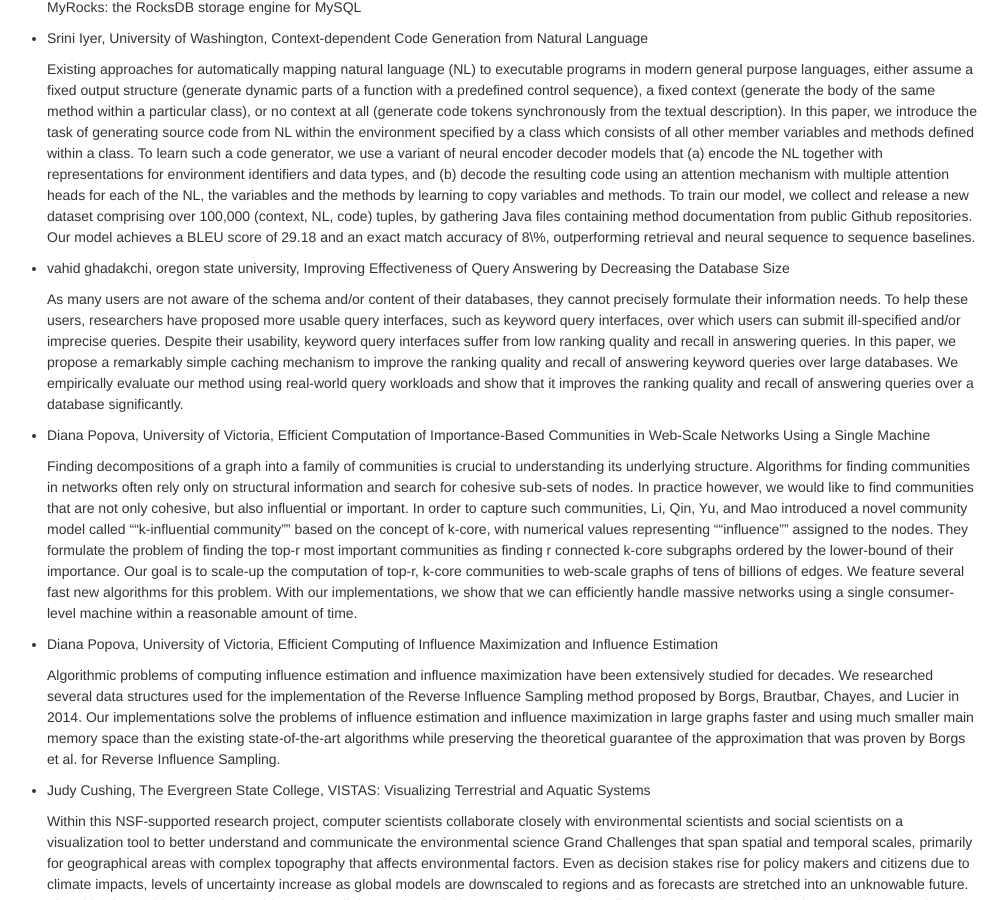
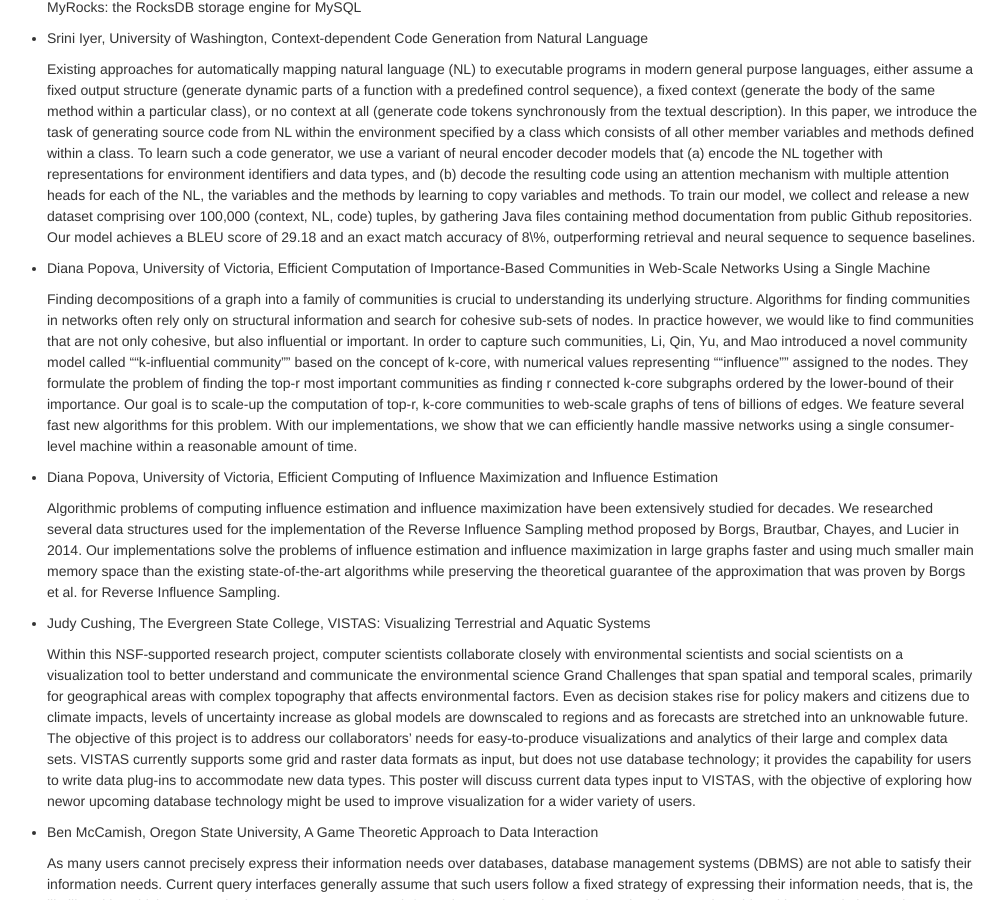
Before and after one commit to uwdb/website, a Jekyll site: the page built from events/database_day/2018/posters.markdown, in a window 1280 px wide and 900 px high, scrolled down 4749 px. Shown: the whole window, without its empty margins (148-1156 px from the left). Built offline with Jekyll 4.4.1, drawn with Linux system fonts in a browser that asks for light colours; nearby versions of some CDN libraries.

Commit message:
updated posters

```diff
--- a/events/database_day/2018/posters.markdown
+++ b/events/database_day/2018/posters.markdown
@@ -146,10 +146,6 @@
 
     Existing approaches for automatically mapping natural language (NL) to executable programs in modern general purpose languages, either assume a fixed output structure (generate dynamic parts of a function with a predefined control sequence), a fixed context (generate the body of the same method within a particular class),  or no context at all (generate code tokens synchronously from the textual description). In this paper, we introduce the task of generating source code from NL within the environment specified by a class which consists of all other member variables and methods defined within a class. To learn such a code generator, we use a variant of neural encoder decoder models that (a) encode the NL together with representations for environment identifiers and data types, and (b) decode the resulting code using an attention mechanism with multiple attention heads for each of the NL, the variables and the methods by learning to copy variables and methods. To train our model, we collect and release a new dataset comprising over 100,000 (context, NL, code) tuples, by gathering Java files containing method documentation from public Github repositories. Our model achieves a BLEU score of 29.18 and an exact match accuracy of 8\%, outperforming retrieval and neural sequence to sequence baselines.
 
-* vahid ghadakchi, oregon state university, Improving Effectiveness of Query Answering by Decreasing the Database Size
-
-    As many users are not aware of the schema and/or content of their databases, they cannot precisely formulate their information needs. To help these users, researchers have proposed more usable query interfaces, such as keyword query interfaces, over which users can submit ill-specified and/or imprecise queries. Despite their usability, keyword query interfaces suffer from low ranking quality and recall in answering queries. In this paper, we propose a remarkably simple caching mechanism to improve the ranking quality and recall of answering keyword queries over large databases. We empirically evaluate our method using real-world query workloads and show that it improves the ranking quality and recall of answering queries over a database significantly.
-
 * Diana Popova, University of Victoria, Efficient Computation of Importance-Based Communities in Web-Scale Networks Using a Single Machine
 
     Finding decompositions of a graph into a family of communities is crucial to understanding its underlying structure. Algorithms for finding communities in networks often rely only on structural information and search for cohesive sub-sets of nodes. In practice however, we would like to find communities that are not only cohesive, but also influential or important. In order to capture such communities, Li, Qin, Yu, and Mao introduced a novel community model called ""k-influential community"" based on the concept of k-core, with numerical values representing ""influence"" assigned to the nodes. They formulate the problem of finding the top-r most important communities as finding r connected k-core subgraphs ordered by the lower-bound of their importance. Our goal is to scale-up the computation of top-r, k-core communities to web-scale graphs of tens of billions of edges. We feature several fast new algorithms for this problem. With our implementations, we show that we can efficiently handle massive networks using a single consumer-level machine within a reasonable amount of time.
```
